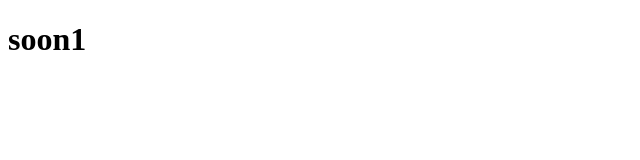
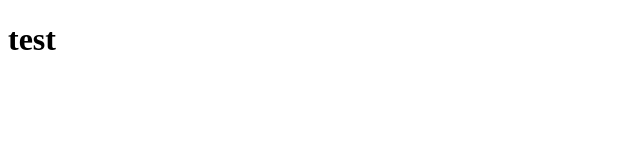
Before and after one commit to rfk0z/rfk0z.github.io, a plain HTML site: page index.html in a window 1280 px wide. Shown: the full height of the page, 0-640 px from the left. Drawn offline with Linux system fonts and the light colour scheme.

Commit message:
Update index.html

```diff
--- a/index.html
+++ b/index.html
@@ -3,9 +3,9 @@
 <head>
     <meta charset="UTF-8">
     <meta name="viewport" content="width=device-width, initial-scale=1.0">
-    <title>soon</title>
+    <title>test</title>
 </head>
 <body>
-<h1>soon1</h1>
+<h1>test</h1>
 </body>
 </html>
```
